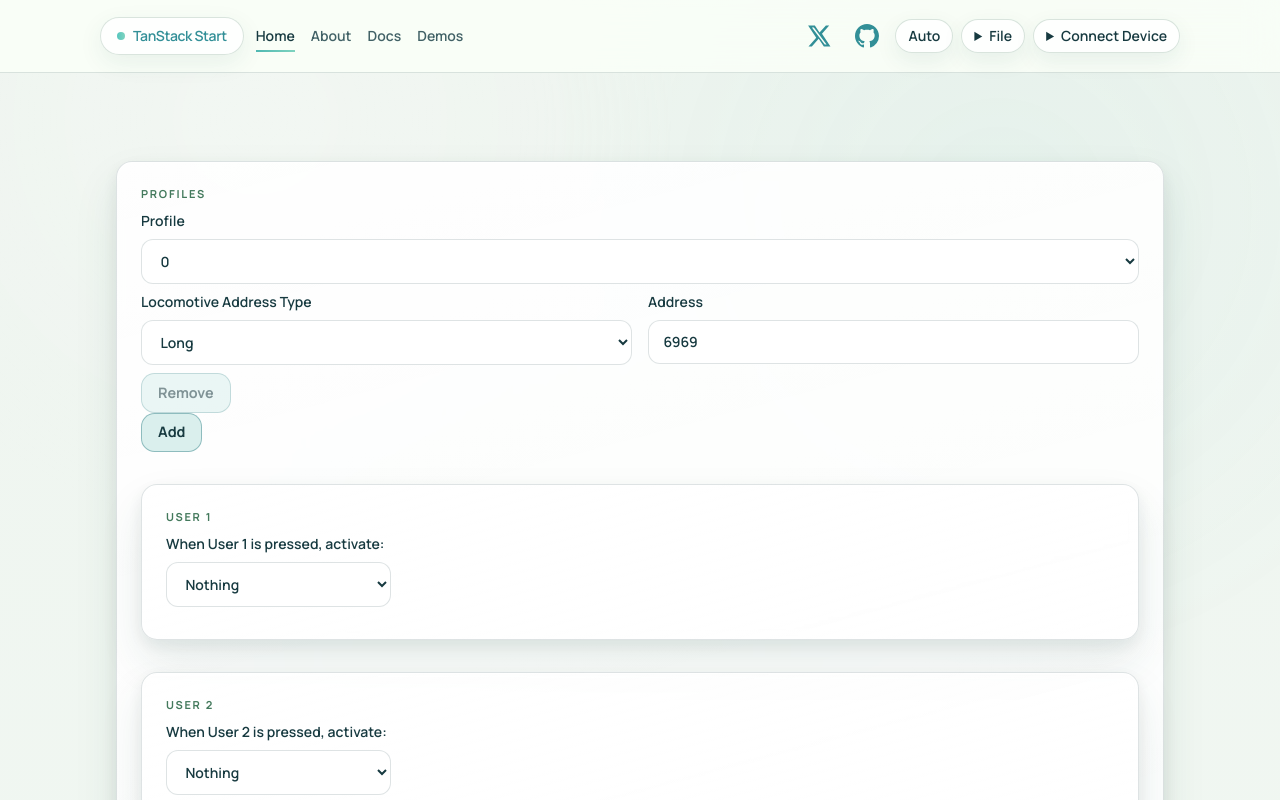
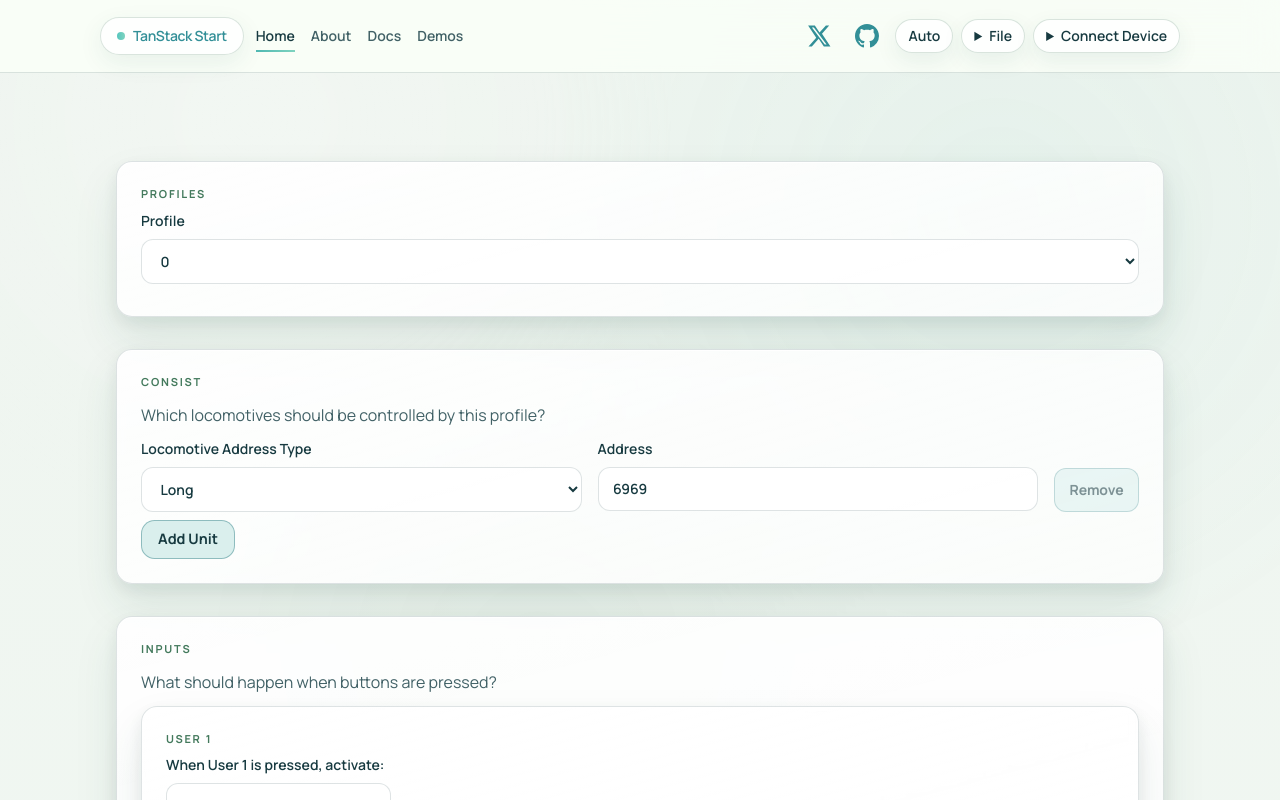
Before and after one commit to Ponyssimo/foamer-firmware, a React (Vite) app in the folder foamer-configurator/: page / in a window 1280 px wide. Shown: the top 800 px of the page. Built offline with nearby package versions, Linux system fonts and the light colour scheme.

Commit message:
configurator: cleanup

```diff
--- a/foamer-configurator/src/components/AddressSelector.tsx
+++ b/foamer-configurator/src/components/AddressSelector.tsx
@@ -1,4 +1,4 @@
-import type { Address } from "../stores/configStore";
+import type {Address} from "../stores/configStore";
 
 export function AddressSelector({
   value,
@@ -20,7 +20,7 @@ export function AddressSelector({
   }
 
   return (
-        <div className="grid grid-cols-1 md:grid-cols-2 gap-4">
+    <div className="grid grid-cols-1 md:grid-cols-2 md:gap-4">
       <label
         htmlFor="address"
         className="block text-sm font-semibold text-[var(--sea-ink)]"
--- a/foamer-configurator/src/components/Consist.tsx
+++ b/foamer-configurator/src/components/Consist.tsx
@@ -11,7 +11,8 @@ export function Consist({profileId}: {profileId: number}) {
   return (
     <div>
       {addresses.map((_, addressId) => (
-        <div key={addressId}>
+        <div key={addressId} className="flex flex-col md:flex-row md:gap-4">
+          <div className="flex-1">
             <AddressSelector
               value={addresses[addressId]}
               onChange={(value) =>
@@ -22,9 +23,12 @@ export function Consist({profileId}: {profileId: number}) {
                 })
               }
             />
+          </div>
+          <div className="flex justify-end flex-col">
+            <label>
               <button
                 type="button"
-            className="demo-button"
+                className="demo-button-input text-sm my-2"
                 onClick={() => {
                   configStore.setState((config) => {
                     config = structuredClone(config);
@@ -32,13 +36,14 @@ export function Consist({profileId}: {profileId: number}) {
                     return config;
                   });
                 }}
-            disabled={addressId == 0}
+                disabled={addresses.length <= 1}
               >
                 Remove
               </button>
+            </label>
+          </div>
         </div>
       ))}
-      {addresses.length < MU_COUNT && (
       <button
         type="button"
         className="demo-button"
@@ -49,10 +54,10 @@ export function Consist({profileId}: {profileId: number}) {
             return config;
           });
         }}
+        disabled={addresses.length >= MU_COUNT}
       >
-          Add
+        Add Unit
       </button>
-      )}
     </div>
   );
 }
--- a/foamer-configurator/src/components/FunctionGroup.tsx
+++ b/foamer-configurator/src/components/FunctionGroup.tsx
@@ -113,7 +113,7 @@ function FunctionSwitch({
 
     const id = `function-${index}`;
     return (
-        <section className="island-shell mt-8 rounded-2xl p-6">
+        <section className="island-shell rounded-2xl p-6">
             <p className="island-kicker mb-2">{name}</p>
             <div className="grid grid-cols-1 md:grid-cols-4 gap-4">
                 <label
@@ -268,6 +268,7 @@ function FunctionSwitch({
                                 "All",
                                 "Leading",
                                 "Trailing",
+                                "Last",
                                 "Inner",
                             ] as const
                         ).map((name) => (
@@ -287,7 +288,8 @@ function FunctionSwitch({
 const NICE_BEHAVIOR_LABELS: Record<FunctionBehavior, string> = {
   All: "All units",
   Leading: "Leading unit only",
-  Trailing: "Last unit only",
+  Trailing: "Trailing units only",
+  Last: "Last unit only",
   Inner: "Inner units only",
 };
 
--- a/foamer-configurator/src/components/WiThrottleConfig.tsx
+++ b/foamer-configurator/src/components/WiThrottleConfig.tsx
@@ -19,6 +19,9 @@ export function WiThrottleConfig() {
             <p className="island-kicker mb-2">
                 WiThrottle Server Configuration
             </p>
+
+            <p className="m-0 max-w-3xl text-base leading-8 text-[var(--sea-ink-soft)] my-2">Which WiThrottle server should be used?</p>
+
             <label
                 htmlFor="discovery"
                 className="block text-sm font-semibold text-[var(--sea-ink)]"
--- a/foamer-configurator/src/routes/index.tsx
+++ b/foamer-configurator/src/routes/index.tsx
@@ -51,8 +51,19 @@ function App() {
                         ))}
                     </select>
                 </label>
+            </section>
+            <section className="island-shell mt-8 rounded-2xl p-6">
+                <p className="island-kicker mb-2">Consist</p>
+                <p className="m-0 max-w-3xl text-base leading-8 text-[var(--sea-ink-soft)] my-2">Which locomotives should be controlled by this profile?</p>
+
                 <Consist profileId={profileId} />
+            </section>
 
+            <section className="island-shell mt-8 rounded-2xl p-6">
+                <p className="island-kicker mb-2">Inputs</p>
+                <p className="m-0 max-w-3xl text-base leading-8 text-[var(--sea-ink-soft)] my-2">What should happen when buttons are pressed?</p>
+
+                <div className="flex gap-8 flex-col">
                     <FunctionGroup
                         groupName="Function Buttons"
                         typeLabel={(name) => `When ${name} is pressed`}
@@ -102,10 +113,14 @@ function App() {
                         profileId={profileId}
                         functions={BRAKE_LABELS}
                     />
+                </div>
             </section>
 
             <section className="island-shell mt-8 rounded-2xl p-6">
                 <p className="island-kicker mb-2">WiFi Configuration</p>
+
+                <p className="m-0 max-w-3xl text-base leading-8 text-[var(--sea-ink-soft)] my-2">What WiFi network should be used?</p>
+
                 <label
                     htmlFor="ssid"
                     className="block text-sm font-semibold text-[var(--sea-ink)]"
--- a/foamer-configurator/src/stores/configStore.ts
+++ b/foamer-configurator/src/stores/configStore.ts
@@ -9,7 +9,12 @@ import {createStore} from "@tanstack/react-store";
 // }
 export type FunctionType = "Label" | "Hardcoded" | "EmergencyStop";
 export type Function = Label | Hardcoded | "EmergencyStop";
-export type FunctionBehavior = "All" | "Leading" | "Trailing" | "Inner";
+export type FunctionBehavior =
+  | "All"
+  | "Leading"
+  | "Trailing"
+  | "Last"
+  | "Inner";
 export type FunctionConfig = {
   function: Function;
   behavior: FunctionBehavior;
--- a/foamer-configurator/src/styles.css
+++ b/foamer-configurator/src/styles.css
@@ -248,6 +248,7 @@ pre code {
 
 .demo-input,
 .demo-select,
+.demo-button-input,
 .demo-textarea {
   width: 100%;
   border: 1px solid var(--line);
@@ -259,6 +260,7 @@ pre code {
 }
 
 .demo-input,
+.demo-button-input,
 .demo-select {
   padding: 0.7rem 0.9rem;
 }
@@ -278,6 +280,29 @@ pre code {
 .demo-textarea:focus {
   border-color: color-mix(in oklab, var(--lagoon-deep) 58%, var(--line));
   box-shadow: 0 0 0 3px color-mix(in oklab, var(--lagoon) 24%, transparent);
+}
+
+.demo-button-input {
+  display: inline-flex;
+  align-items: center;
+  justify-content: center;
+  gap: 0.5rem;
+  border: 1px solid color-mix(in oklab, var(--lagoon-deep) 34%, var(--line));
+  background: color-mix(in oklab, var(--lagoon) 22%, var(--surface-strong));
+  color: var(--sea-ink);
+  font-weight: 700;
+  cursor: pointer;
+}
+
+.demo-button-input:hover {
+  transform: translateY(-1px);
+  background: color-mix(in oklab, var(--lagoon) 30%, var(--surface-strong));
+}
+
+.demo-button-input:disabled {
+  cursor: not-allowed;
+  opacity: 0.55;
+  transform: none;
 }
 
 .demo-button {
```
Also changed, not shown: 2 other files (tests, documents, lock files or other folders). Lines whose indentation alone changed are shown as unchanged.
